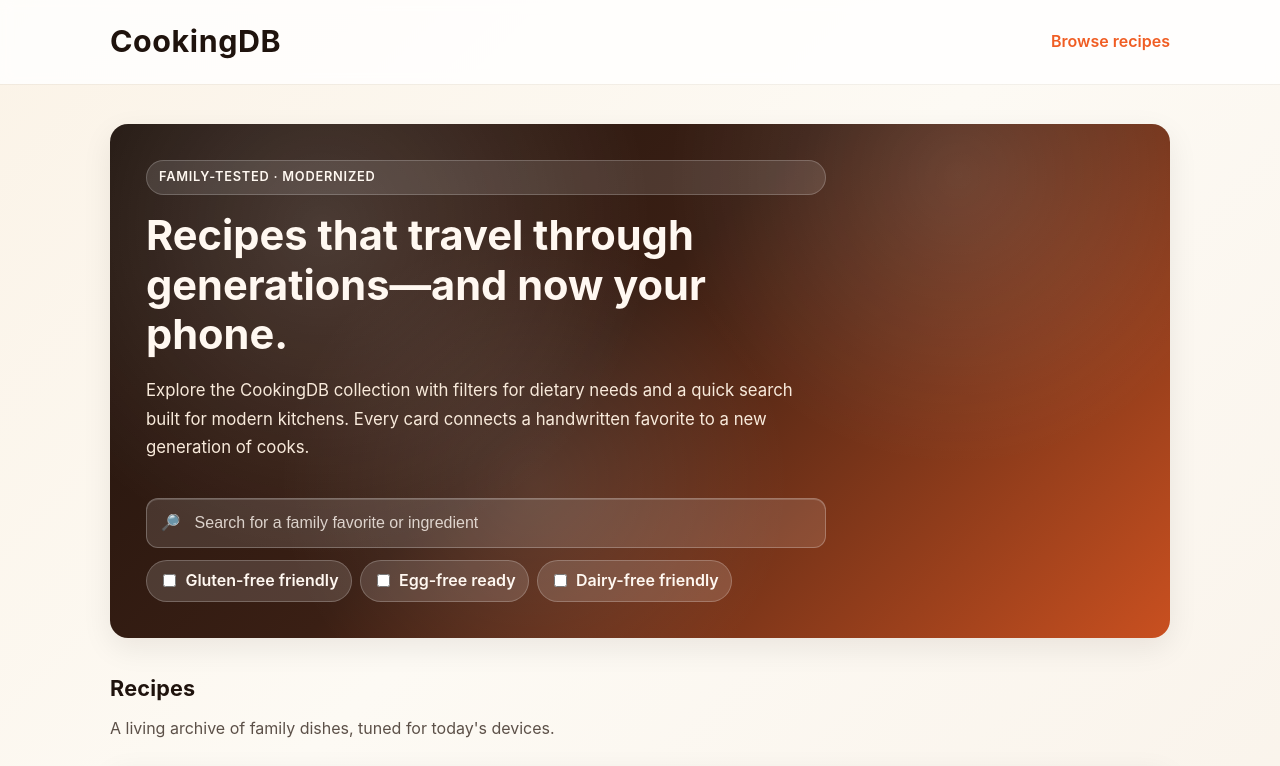
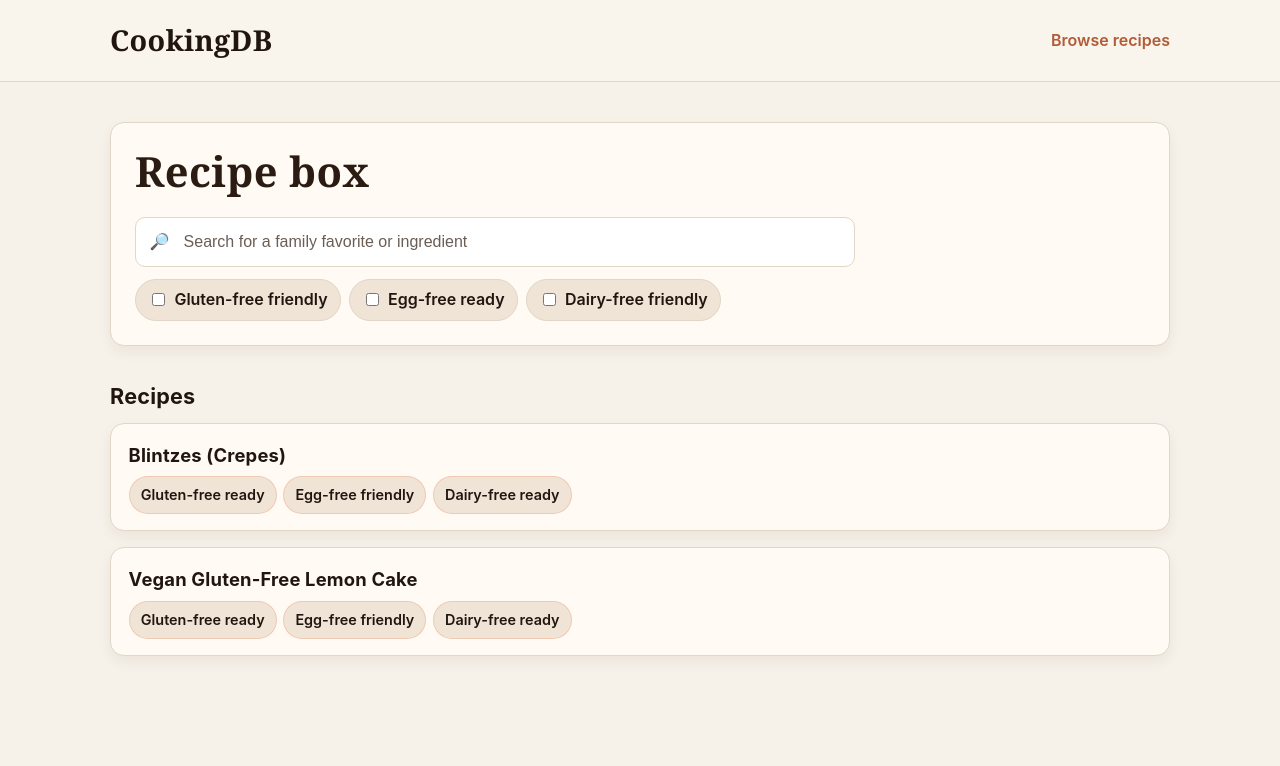
Before and after one commit to natanai/cookingdb, a website: page docs/index.html in a window 1280 px wide. Shown: the top 766 px of the page. Drawn offline with Linux system fonts and the light colour scheme.

Commit message:
Simplify homepage messaging and styling

```diff
--- a/docs/index.html
+++ b/docs/index.html
@@ -18,13 +18,7 @@
   <div class="page-shell">
     <section class="hero">
       <div class="hero-content">
-        <div class="eyebrow">Family-tested · Modernized</div>
-        <h1>Recipes that travel through generations—and now your phone.</h1>
-        <p>
-          Explore the CookingDB collection with filters for dietary needs and a quick search built
-          for modern kitchens. Every card connects a handwritten favorite to a new generation of
-          cooks.
-        </p>
+        <h1 class="hero-title">Recipe box</h1>
         <div class="filter-bar">
           <label class="search-field" aria-label="Search recipes">
             <span aria-hidden="true">🔎</span>
@@ -41,7 +35,6 @@
     <main>
       <section id="recipes-section">
         <h2 class="section-heading">Recipes</h2>
-        <p class="section-subtitle">A living archive of family dishes, tuned for today's devices.</p>
         <ul id="recipe-list" class="recipe-list" aria-live="polite"></ul>
       </section>
     </main>
--- a/docs/styles.css
+++ b/docs/styles.css
@@ -1,15 +1,15 @@
 :root {
-  --bg: #fdfaf4;
-  --text: #1f130d;
-  --muted: #5c5048;
-  --accent: #f05d23;
-  --accent-soft: rgba(240, 93, 35, 0.12);
-  --card: #ffffff;
-  --border: #e9ddcf;
-  --shadow: 0 10px 30px rgba(31, 19, 13, 0.08);
+  --bg: #f7f2e9;
+  --text: #21160f;
+  --muted: #6a5e55;
+  --accent: #b25b36;
+  --accent-soft: #f0e4d6;
+  --card: #fffaf3;
+  --border: #e1d6c8;
+  --shadow: 0 6px 14px rgba(33, 22, 15, 0.06);
 }
 
-@import url('https://fonts.googleapis.com/css2?family=Inter:wght@400;500;600&family=Playfair+Display:wght@600;700&display=swap');
+@import url('https://fonts.googleapis.com/css2?family=Inter:wght@400;600&display=swap');
 
 * {
   box-sizing: border-box;
@@ -18,7 +18,7 @@
 body {
   margin: 0;
   font-family: 'Inter', system-ui, -apple-system, sans-serif;
-  background: linear-gradient(135deg, #fbf3e7 0%, #fdfaf4 45%, #f9f2e9 100%);
+  background: var(--bg);
   color: var(--text);
   line-height: 1.7;
   min-height: 100vh;
@@ -31,12 +31,8 @@
 }
 
 .site-header {
-  background: rgba(255, 255, 255, 0.8);
-  backdrop-filter: blur(6px);
-  position: sticky;
-  top: 0;
-  z-index: 10;
-  box-shadow: 0 1px 0 rgba(0, 0, 0, 0.04);
+  border-bottom: 1px solid var(--border);
+  background: #f9f4ec;
 }
 
 .site-header .inner {
@@ -52,9 +48,9 @@
 
 .site-title {
   margin: 0;
-  font-family: 'Playfair Display', 'Inter', serif;
-  font-size: clamp(1.4rem, 3vw, 1.9rem);
-  letter-spacing: 0.02em;
+  font-family: 'Georgia', 'Times New Roman', serif;
+  font-size: clamp(1.35rem, 3vw, 1.8rem);
+  letter-spacing: 0.01em;
 }
 
 .nav-links a {
@@ -65,45 +61,28 @@
 
 .hero {
   margin: 2.5rem 0 2rem;
-  padding: 2.25rem;
-  border-radius: 18px;
-  background: linear-gradient(135deg, #1f130d 0%, #3a1f14 45%, #f05d23 115%);
-  color: #fff8f1;
+  padding: 1.5rem;
+  border-radius: 14px;
+  background: var(--card);
+  color: var(--text);
   box-shadow: var(--shadow);
-  position: relative;
-  overflow: hidden;
-}
-
-.hero::after {
-  content: '';
-  position: absolute;
-  inset: 0;
-  background: radial-gradient(circle at 20% 20%, rgba(255, 255, 255, 0.15), transparent 35%),
-    radial-gradient(circle at 80% 10%, rgba(255, 255, 255, 0.12), transparent 30%),
-    radial-gradient(circle at 40% 70%, rgba(255, 255, 255, 0.1), transparent 35%);
-  pointer-events: none;
+  border: 1px solid var(--border);
 }
 
 .hero-content {
   position: relative;
   display: grid;
-  gap: 1rem;
-  max-width: 680px;
+  gap: 0.75rem;
+  max-width: 720px;
   z-index: 1;
 }
 
-.eyebrow {
-  display: inline-flex;
-  align-items: center;
-  gap: 0.35rem;
-  padding: 0.35rem 0.75rem;
-  background: rgba(255, 255, 255, 0.12);
-  border: 1px solid rgba(255, 255, 255, 0.2);
-  border-radius: 999px;
-  font-weight: 600;
-  text-transform: uppercase;
-  font-size: 0.8rem;
-  letter-spacing: 0.06em;
+.hero-title {
+  margin: 0;
+  font-family: 'Georgia', 'Times New Roman', serif;
+  font-size: clamp(1.5rem, 4vw, 2rem);
+  letter-spacing: 0.01em;
+  color: #2a1c13;
 }
 
 .hero h1 {
@@ -114,39 +93,38 @@
 
 .hero p {
   margin: 0;
-  color: #f8eadb;
-  font-size: 1.05rem;
+  color: var(--muted);
+  font-size: 1rem;
 }
 
 .filter-bar {
   display: grid;
   gap: 0.75rem;
   grid-template-columns: 1fr;
-  margin-top: 1.25rem;
+  margin-top: 0.5rem;
 }
 
 .search-field {
   display: flex;
   align-items: center;
   gap: 0.75rem;
-  background: rgba(255, 255, 255, 0.12);
-  border: 1px solid rgba(255, 255, 255, 0.25);
-  border-radius: 12px;
+  background: #fff;
+  border: 1px solid var(--border);
+  border-radius: 10px;
   padding: 0.65rem 0.85rem;
-  box-shadow: inset 0 1px 0 rgba(255, 255, 255, 0.16);
 }
 
 .search-field input {
   width: 100%;
   border: none;
   background: transparent;
-  color: #fff8f1;
+  color: var(--text);
   font-size: 1rem;
   outline: none;
 }
 
 .search-field input::placeholder {
-  color: rgba(255, 248, 241, 0.8);
+  color: var(--muted);
 }
 
 .filters {
@@ -160,8 +138,8 @@
   align-items: center;
   gap: 0.4rem;
   padding: 0.4rem 0.75rem;
-  background: rgba(255, 255, 255, 0.14);
-  border: 1px solid rgba(255, 255, 255, 0.22);
+  background: var(--accent-soft);
+  border: 1px solid var(--border);
   border-radius: 999px;
   font-weight: 600;
   cursor: pointer;
@@ -169,14 +147,14 @@
 }
 
 .filters input {
-  accent-color: #ffe4c7;
+  accent-color: var(--accent);
 }
 
 .filters label:focus-within,
 .filters label:hover {
   transform: translateY(-1px);
-  box-shadow: 0 6px 16px rgba(0, 0, 0, 0.1);
-  background: rgba(255, 255, 255, 0.2);
+  box-shadow: 0 8px 18px rgba(33, 22, 15, 0.08);
+  background: #fff;
 }
 
 main {
@@ -187,11 +165,6 @@
   margin: 0 0 0.5rem;
   font-size: 1.35rem;
   letter-spacing: 0.01em;
-}
-
-.section-subtitle {
-  margin: 0 0 1.5rem;
-  color: var(--muted);
 }
 
 .recipe-list {
```
